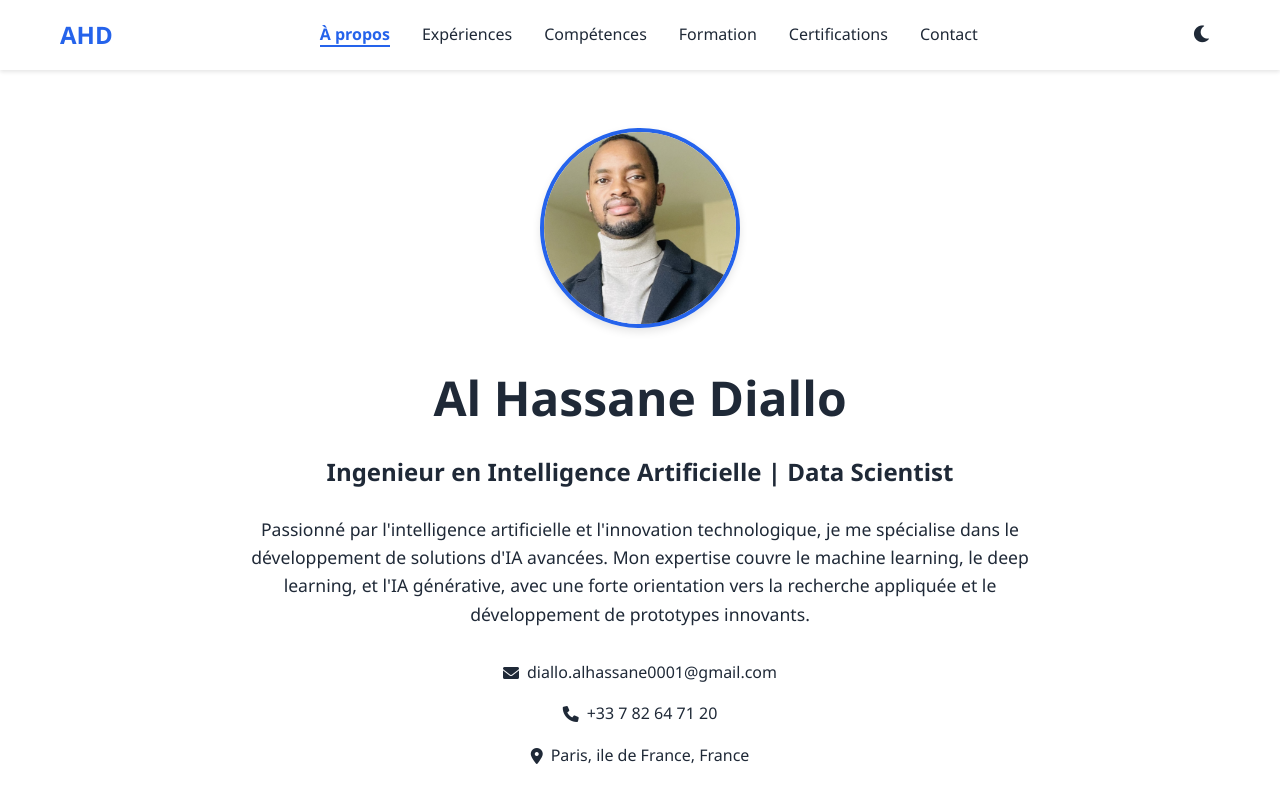
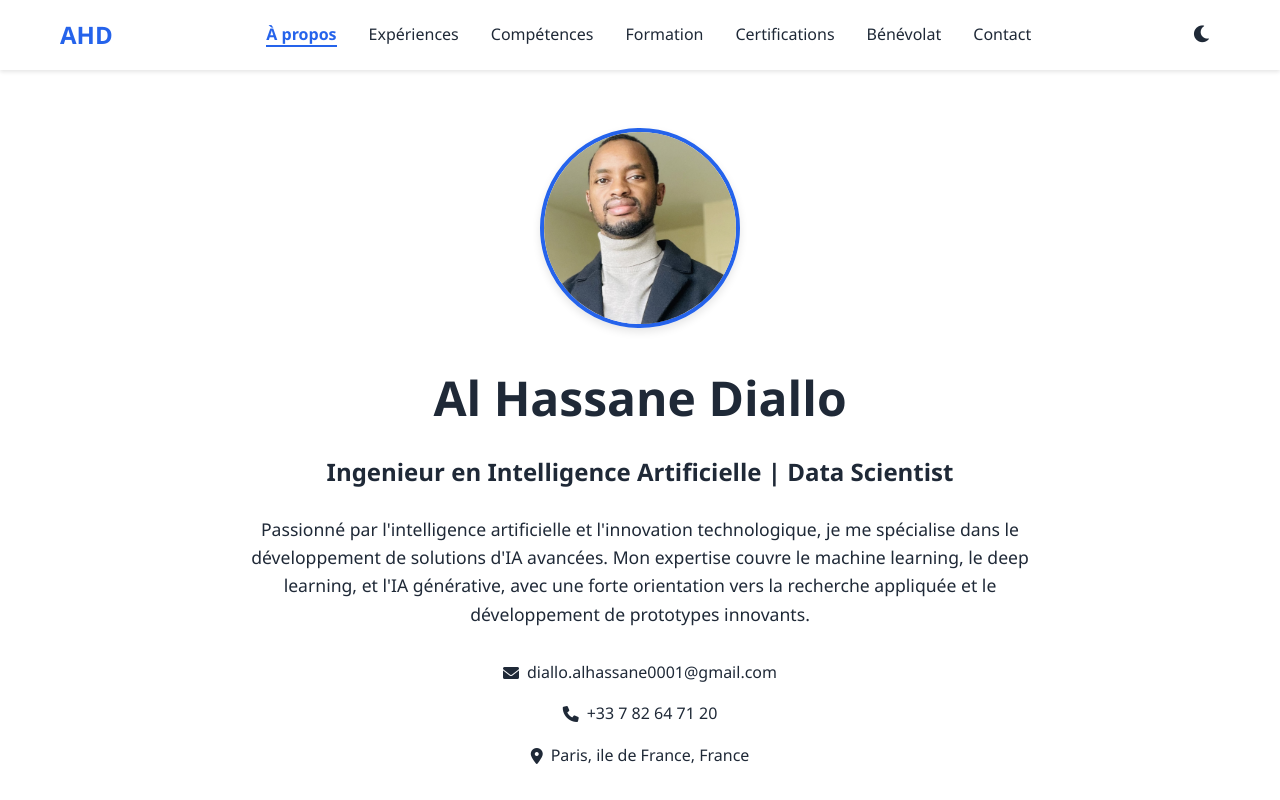
Before and after one commit to alassDiallo/monportfolio, a plain HTML site: page index.html in a window 1280 px wide. Shown: the top 800 px of the page. Drawn offline with Linux system fonts and the light colour scheme.

Commit message:
Ajout du lien bénévolat dans la navigation

```diff
--- a/index.html
+++ b/index.html
@@ -17,6 +17,7 @@
                 <li><a href="#skills">Compétences</a></li>
                 <li><a href="#education">Formation</a></li>
                 <li><a href="#certifications">Certifications</a></li>
+                <li><a href="#volunteer">Bénévolat</a></li>
                 <li><a href="#contact">Contact</a></li>
             </ul>
             <button class="theme-toggle" id="themeToggle">
```
